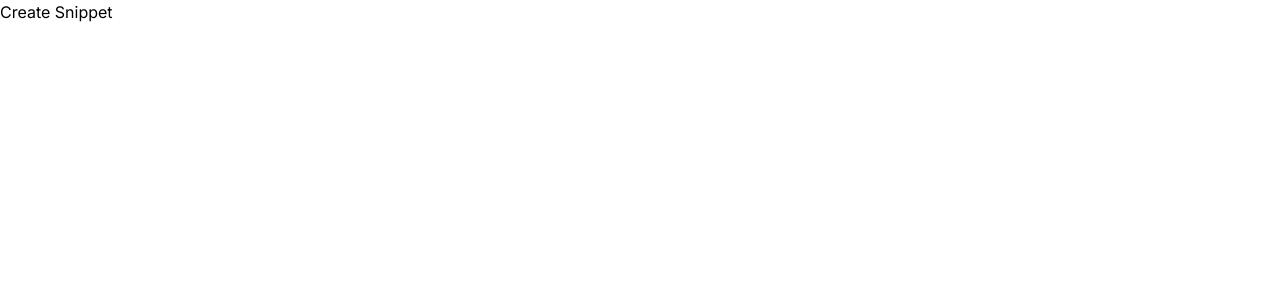
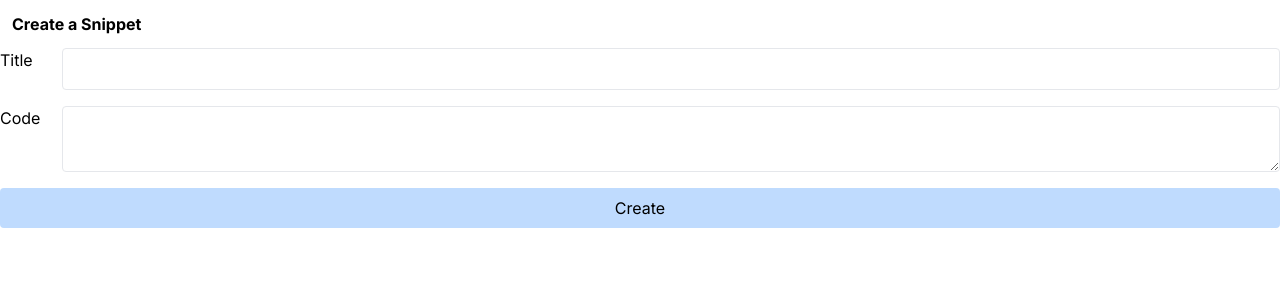
Before and after one commit to AbeTavarez/next-snip, a Next.js app: page /snippets/new in a window 1280 px wide. Shown: the top 300 px of the page. Built offline with nearby package versions, Linux system fonts and the light colour scheme.

Commit message:
create new snippet

```diff
--- a/src/app/snippets/new/page.tsx
+++ b/src/app/snippets/new/page.tsx
@@ -1,7 +1,57 @@
+import { redirect } from "next/navigation";
+import { db } from "@/db";
+
 export default function SnipperCreatePage() {
+  const createSnippet = async (formData: FormData) => {
+    "use server"; // server action
+
+    // form values
+    const title = formData.get("title") as string;
+    const code = formData.get("code") as string;
+
+    // create record
+    const snippet = await db.snippet.create({
+      data: {
+        title,
+        code,
+      },
+    });
+
+    console.log(snippet);
+    redirect('/');
+  };
+
   return (
-    <div>
-      <h1>Create Snippet</h1>
-    </div>
+    <form action={createSnippet}>
+      <h3 className="font-bold m-3">Create a Snippet</h3>
+
+      <div className="flex flex-col gap-4">
+        <div className="flex gap-4">
+          <label className="w-12" htmlFor="title">
+            Title
+          </label>
+          <input
+            name="title"
+            id="title"
+            className="border rounded p-2 w-full"
+          />
+        </div>
+
+        <div className="flex gap-4">
+          <label className="w-12" htmlFor="code">
+            Code
+          </label>
+          <textarea
+            name="code"
+            id="code"
+            className="border rounded p-2 w-full"
+          />
+        </div>
+
+        <button type="submit" className="rounded p-2 bg-blue-200">
+          Create
+        </button>
+      </div>
+    </form>
   );
 }
```
